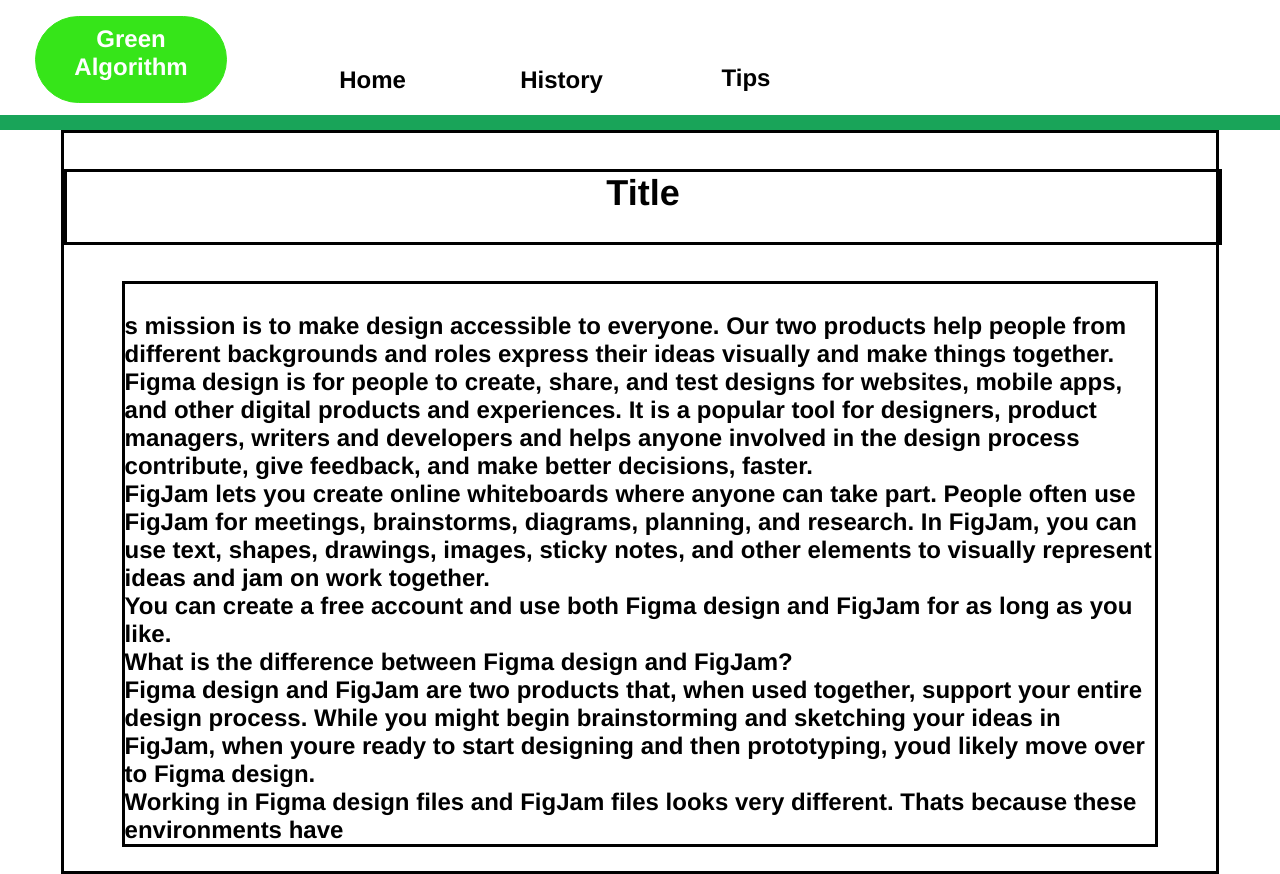
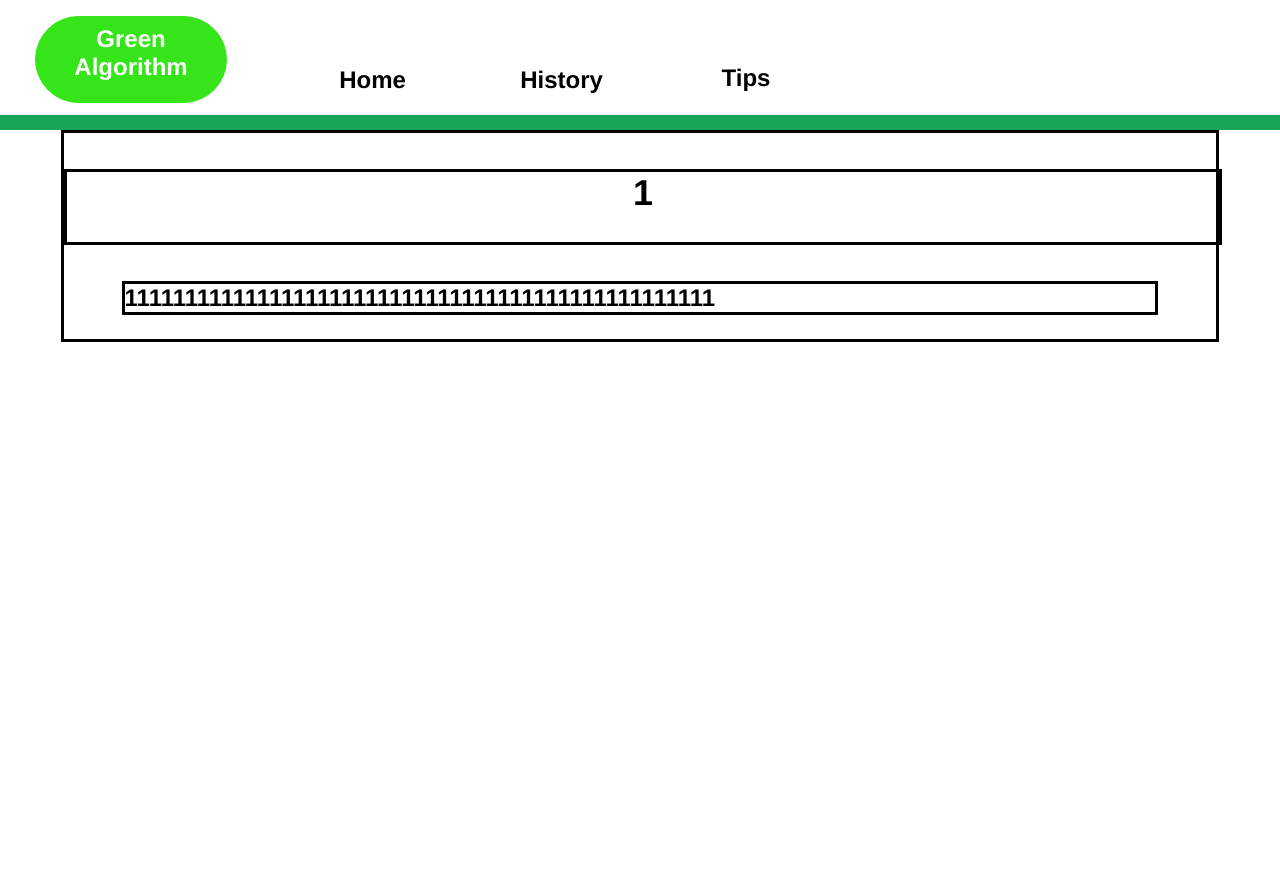
Before and after one commit to skkuse/2023fall_41class_team9, a React app in the folder front/ga_react/: page /tips/1 in a window 1280 px wide. After the commit the page ends 800 px from the top, so only its background shows below. Built offline with nearby package versions, Linux system fonts and the light colour scheme.

Commit message:
Test: add tip test file

```diff
--- a/front/ga_react/src/pages/Tip.js
+++ b/front/ga_react/src/pages/Tip.js
@@ -3,37 +3,19 @@ import { Component } from 'react';
 import Menubar from '../components/Menubar';
 import { useParams } from 'react-router-dom';
 import './Tip.css'
+import tipData from './tiptest.json'
 
 function Tip() {
   let { idx } = useParams();
   console.log(idx);
+  console.log(tipData);
   return (
     <div className='each-tip-page'>
       <Menubar page={"tip"}/>
       <div className='container'>
-        <p className='title'>Title</p>
+        <p className='title'>{tipData[idx]['title']}</p>
         <p className='content'>
-          <br />
-          s mission is to make design accessible to everyone. Our two products help people from different
-          backgrounds and roles express their ideas visually and make things together.
-          <br />
-          Figma design is for people to create, share, and test designs for websites, mobile apps, and other digital
-          products and experiences. It is a popular tool for designers, product managers, writers and developers and helps
-          anyone involved in the design process contribute, give feedback, and make better decisions, faster.
-          <br />
-          FigJam lets you create online whiteboards where anyone can take part. People often use FigJam for meetings,
-          brainstorms, diagrams, planning, and research. In FigJam, you can use text, shapes, drawings, images, sticky
-          notes, and other elements to visually represent ideas and jam on work together.
-          <br />
-          You can create a free account and use both Figma design and FigJam for as long as you like.
-          <br />
-          What is the difference between Figma design and FigJam?
-          <br />
-          Figma design and FigJam are two products that, when used together, support your entire design process. While you
-          might begin brainstorming and sketching your ideas in FigJam, when youre ready to start designing and then
-          prototyping, youd likely move over to Figma design.
-          <br />
-          Working in Figma design files and FigJam files looks very different. Thats because these environments have
+          {tipData[idx]['contents']}
         </p>
       </div>
     </div>
--- /dev/null
+++ b/front/ga_react/src/pages/tiptest.json
@@ -0,0 +1,23 @@
+[
+    {
+        "idx":0,
+        "title": "0",
+        "contents": "0000000000000000000000000000000000000000000000000"
+    },
+    {
+        "idx":1,
+        "title": "1",
+        "contents": "1111111111111111111111111111111111111111111111111"
+    },
+    {
+        "idx":2,
+        "title": "2",
+        "contents": "2222222222222222222222222222222222222222222222222"
+    },
+    {
+        "idx":3,
+        "title": "3",
+        "contents": "3333333333333333333333333333333333333333333333333"
+    }
+
+]
```
